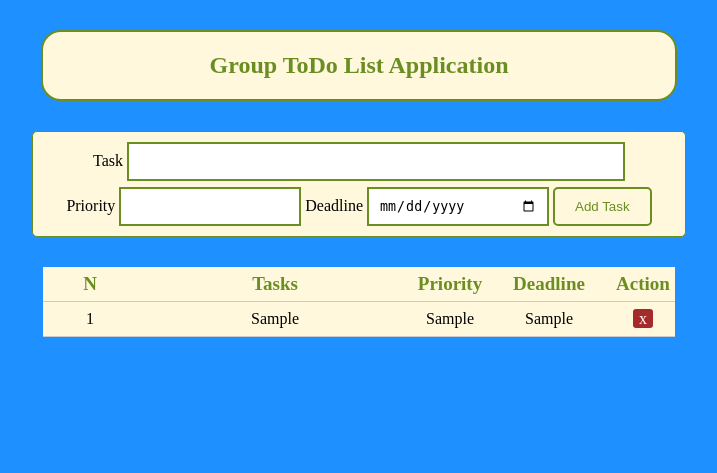
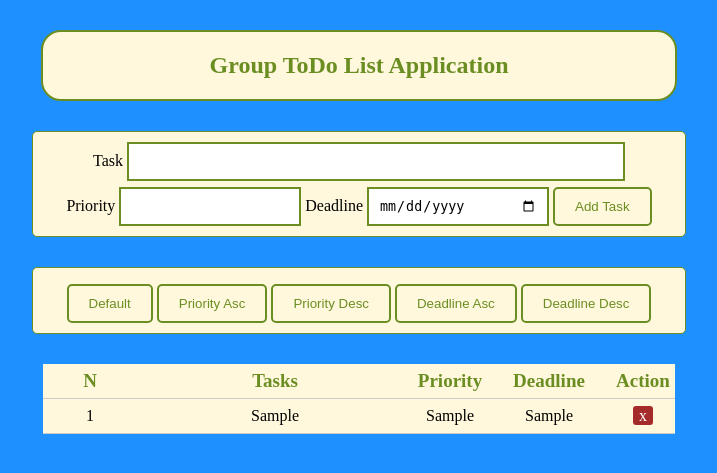
Before and after one commit to domingosjuliopinto/group_todo_list_app, a PHP site: page / in a window 1280 px wide. Shown: the top 473 px of the page, without its empty margins (281-998 px from the left). Run offline with PHP 8.4, Linux system fonts and the light colour scheme; tables that the repository leaves empty or names only in its code hold one stand-in row (values such as "Sample post").

Commit message:
version 3

```diff
--- a/index.php
+++ b/index.php
@@ -39,6 +39,28 @@
 		mysqli_query($db, "DELETE FROM tasks WHERE task_id=".$id);
 		header('location: index.php');
 	}
+
+	$choice = 0;
+	//sort by choice
+	if (isset($_GET['default'])){
+		$choice = 0;
+	}
+
+	if (isset($_GET['priority_asc'])){
+		$choice = 1;
+	}
+
+	if (isset($_GET['priority_desc'])){
+		$choice = 2;
+	}
+
+	if (isset($_GET['deadline_asc'])){
+		$choice = 3;
+	}
+
+	if (isset($_GET['deadline_desc'])){
+		$choice = 4;
+	}
 ?>
 
 <!DOCTYPE html>
@@ -63,6 +85,13 @@
 		<input type="date" name="deadline" class="task_input2">
 		<button type="submit" name="submit" id="add_btn" class="add_btn">Add Task</button>
 	</form>
+	<form method="get" action="index.php" class="input_form">
+		<button type="submit" name="default" id="default_btn" class="add_btn">Default</button>
+		<button type="submit" name="priority_asc" id="priority_asc_btn" class="add_btn">Priority Asc</button>
+		<button type="submit" name="priority_desc" id="priority_desc_btn" class="add_btn">Priority Desc</button>
+		<button type="submit" name="deadline_asc" id="deadline_asc_btn" class="add_btn">Deadline Asc</button>
+		<button type="submit" name="deadline_desc" id="deadline_desc_btn" class="add_btn">Deadline Desc</button>
+	</form>
 	<table>
 	<thead>
 		<tr>
@@ -77,7 +106,20 @@
 	<tbody>
 		<?php
 		// select all tasks if page is visited or refreshed
-		$tasks = mysqli_query($db, "SELECT * FROM tasks");
+		$tasks = "";
+		if($choice==0){
+			$tasks = mysqli_query($db, "SELECT * FROM tasks");
+		}elseif($choice==1){
+			$tasks = mysqli_query($db, "SELECT * FROM tasks ORDER BY priority ASC");
+		}elseif($choice==2){
+			$tasks = mysqli_query($db, "SELECT * FROM tasks ORDER BY priority DESC");
+		}elseif($choice==3){
+			$tasks = mysqli_query($db, "SELECT * FROM tasks ORDER BY deadline ASC");
+		}elseif($choice==4){
+			$tasks = mysqli_query($db, "SELECT * FROM tasks ORDER BY deadline DESC");
+		}else{
+			$tasks = mysqli_query($db, "SELECT * FROM tasks");
+		}
 
 		$i = 1; while ($row = mysqli_fetch_array($tasks)) { ?>
 			<tr>
```
Also changed, not shown: README.md, image.PNG.
